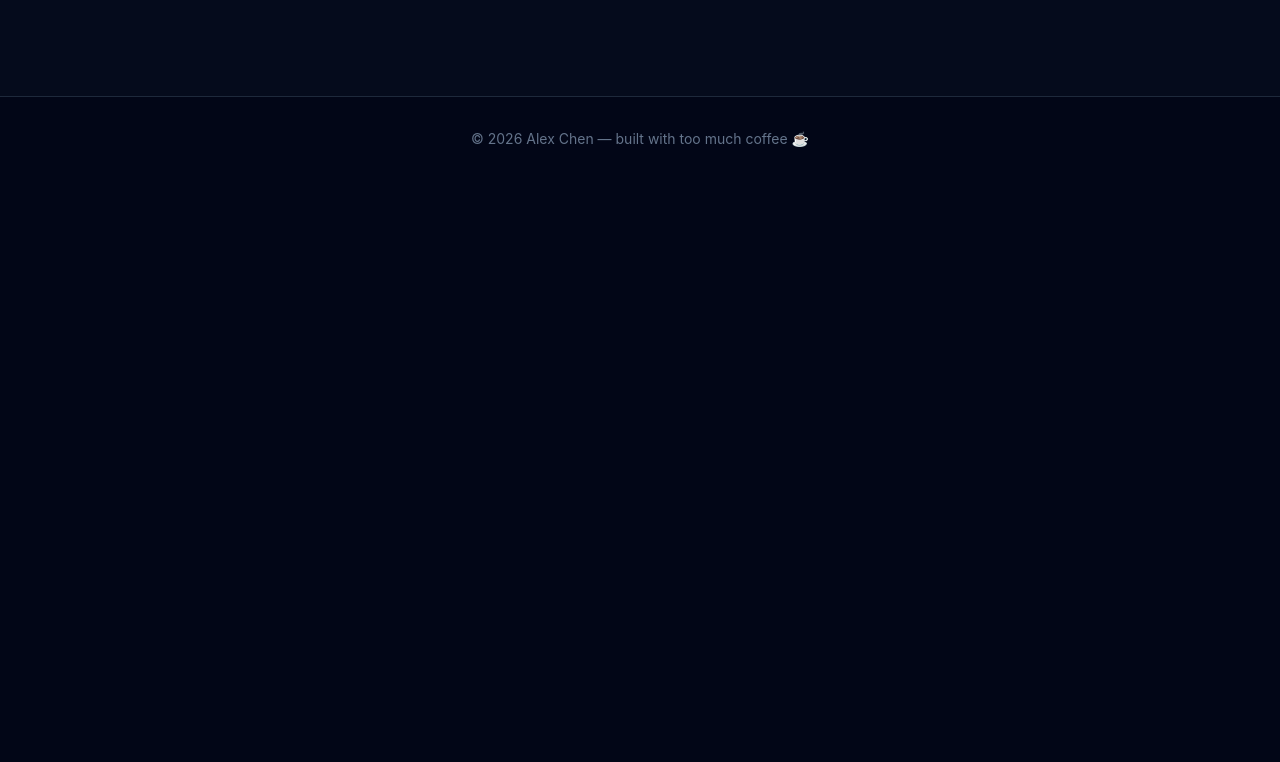
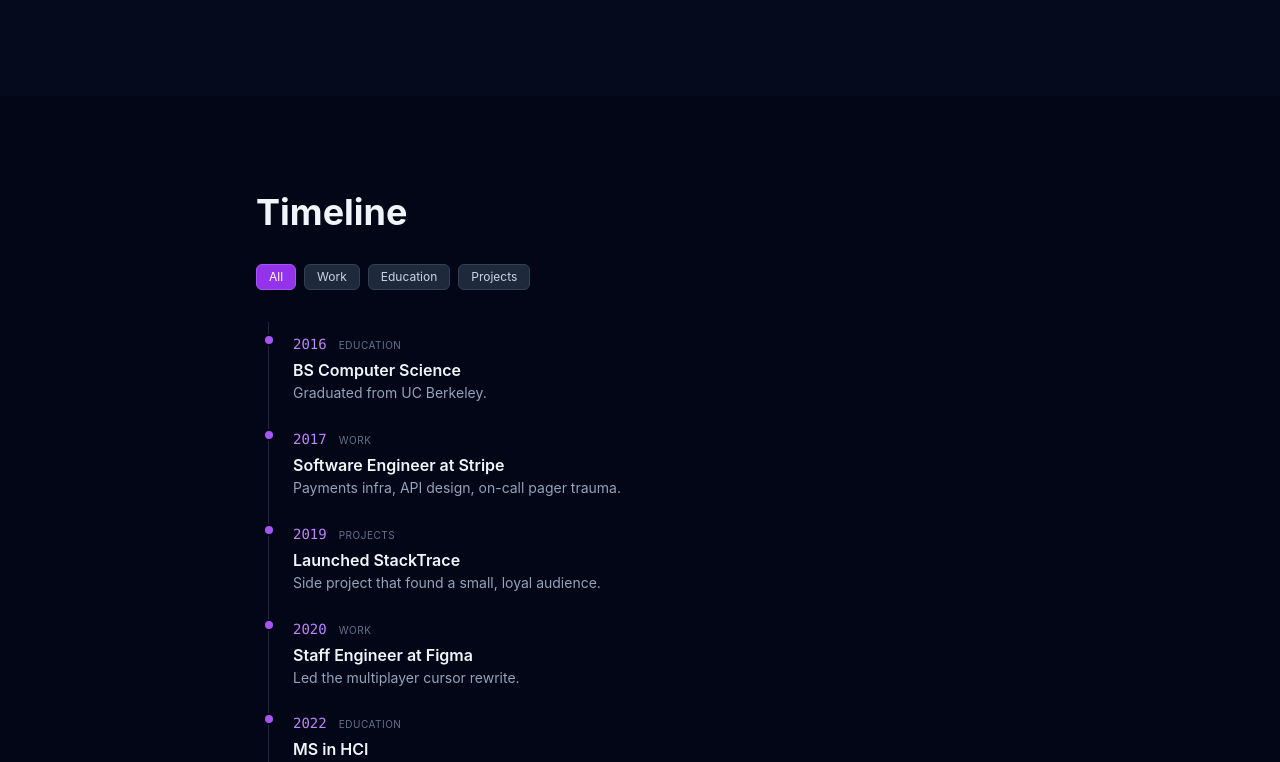
Before and after one commit to ThePyth0nKid/soloPortfolio, a React (Vite) app: page / in a window 1280 px wide. Shown: the part 1638-2400 px from the top of the page. Before the commit the page ends 1819 px from the top, so only its background shows below. Built offline with nearby package versions, Linux system fonts and the light colour scheme.

Commit message:
feat: Add an interactive career timeline with category filter (via PatchParty: Minimalist)

```diff
--- a/src/App.jsx
+++ b/src/App.jsx
@@ -1,8 +1,7 @@
 import Hero from './components/Hero'
 import About from './components/About'
 import Projects from './components/Projects'
-// 👇 PatchParty agents will add a Contact section here
-// import Contact from './components/Contact'
+import Timeline from './components/Timeline'
 
 export default function App() {
   return (
@@ -10,7 +9,7 @@ export default function App() {
       <Hero />
       <About />
       <Projects />
-      {/* <Contact /> ← agents add this */}
+      <Timeline />
       <footer className="py-8 text-center text-sm text-slate-500 border-t border-slate-800">
         © 2026 Alex Chen — built with too much coffee ☕
       </footer>
--- /dev/null
+++ b/src/components/Timeline.jsx
@@ -0,0 +1,63 @@
+import { useState } from 'react'
+
+const ITEMS = [
+  { year: 2016, title: 'BS Computer Science', desc: 'Graduated from UC Berkeley.', category: 'Education' },
+  { year: 2017, title: 'Software Engineer at Stripe', desc: 'Payments infra, API design, on-call pager trauma.', category: 'Work' },
+  { year: 2019, title: 'Launched StackTrace', desc: 'Side project that found a small, loyal audience.', category: 'Projects' },
+  { year: 2020, title: 'Staff Engineer at Figma', desc: 'Led the multiplayer cursor rewrite.', category: 'Work' },
+  { year: 2022, title: 'MS in HCI', desc: 'Part-time degree from Georgia Tech.', category: 'Education' },
+  { year: 2023, title: 'Launched Sundial', desc: 'Energy-aware calendar. Still a WIP.', category: 'Projects' },
+  { year: 2024, title: 'Went solo', desc: 'Left big tech to build independently.', category: 'Work' },
+  { year: 2025, title: 'Launched PatchParty', desc: 'Five AI agents, one issue, you pick the winner.', category: 'Projects' },
+]
+
+const FILTERS = ['All', 'Work', 'Education', 'Projects']
+
+export default function Timeline() {
+  const [filter, setFilter] = useState('All')
+
+  return (
+    <section id="timeline" className="py-24 px-6">
+      <div className="max-w-3xl mx-auto space-y-8">
+        <h2 className="text-4xl font-bold">Timeline</h2>
+        <div className="flex flex-wrap gap-2">
+          {FILTERS.map((f) => (
+            <button
+              key={f}
+              onClick={() => setFilter(f)}
+              className={`px-3 py-1 rounded-md text-xs border transition-colors ${
+                filter === f
+                  ? 'bg-purple-600 border-purple-500 text-white'
+                  : 'bg-slate-800 border-slate-700 text-slate-300 hover:border-slate-500'
+              }`}
+            >
+              {f}
+            </button>
+          ))}
+        </div>
+        <ol className="relative border-l border-slate-800 ml-3">
+          {ITEMS.map((item) => {
+            const visible = filter === 'All' || filter === item.category
+            return (
+              <li
+                key={item.year + item.title}
+                aria-hidden={!visible}
+                className={`ml-6 overflow-hidden transition-all duration-300 ease-out ${
+                  visible ? 'opacity-100 max-h-40 py-3' : 'opacity-0 max-h-0 py-0 pointer-events-none'
+                }`}
+              >
+                <span className="absolute -left-1.5 w-3 h-3 bg-purple-500 rounded-full border-2 border-slate-950" />
+                <div className="flex items-baseline gap-3">
+                  <time className="text-sm font-mono text-purple-400">{item.year}</time>
+                  <span className="text-[10px] uppercase tracking-wider text-slate-500">{item.category}</span>
+                </div>
+                <h3 className="font-semibold mt-1">{item.title}</h3>
+                <p className="text-sm text-slate-400 leading-relaxed">{item.desc}</p>
+              </li>
+            )
+          })}
+        </ol>
+      </div>
+    </section>
+  )
+}
```
Also changed, not shown: 1 other file (tests, documents, lock files or other folders).
